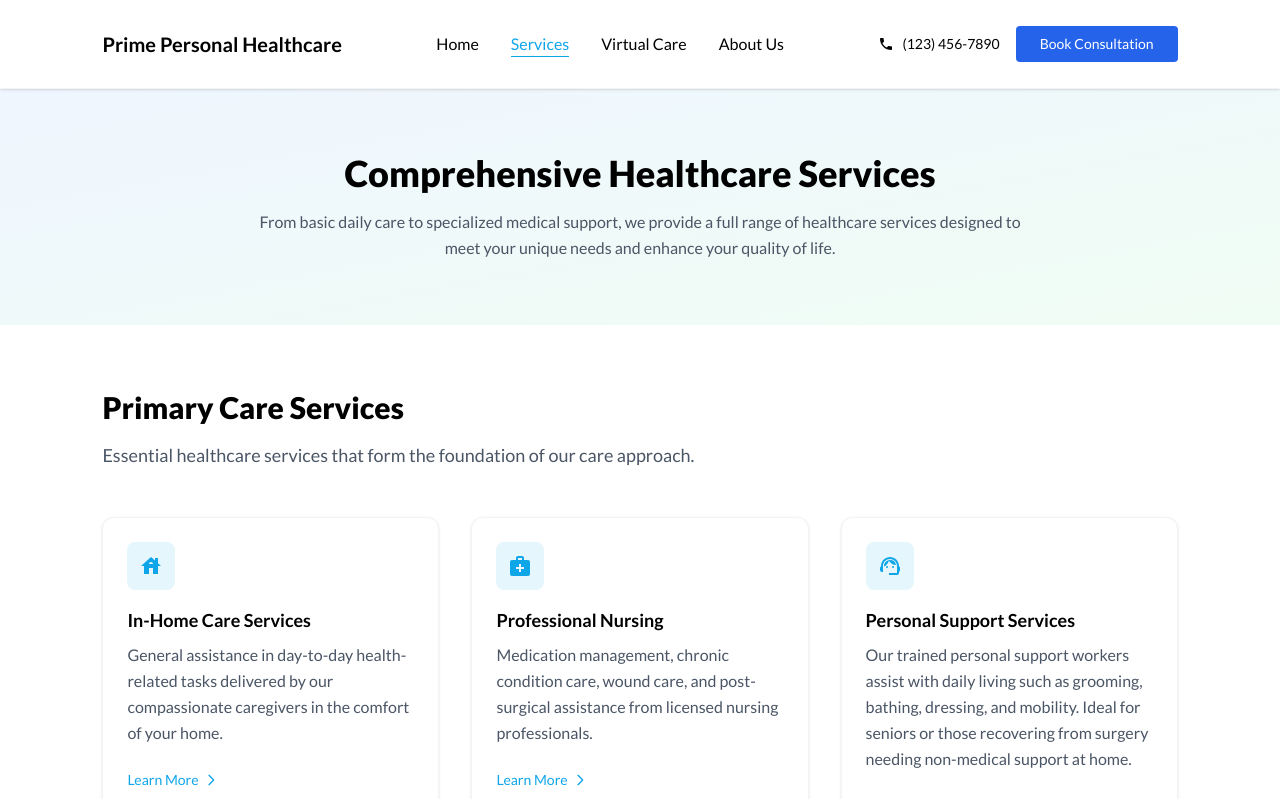
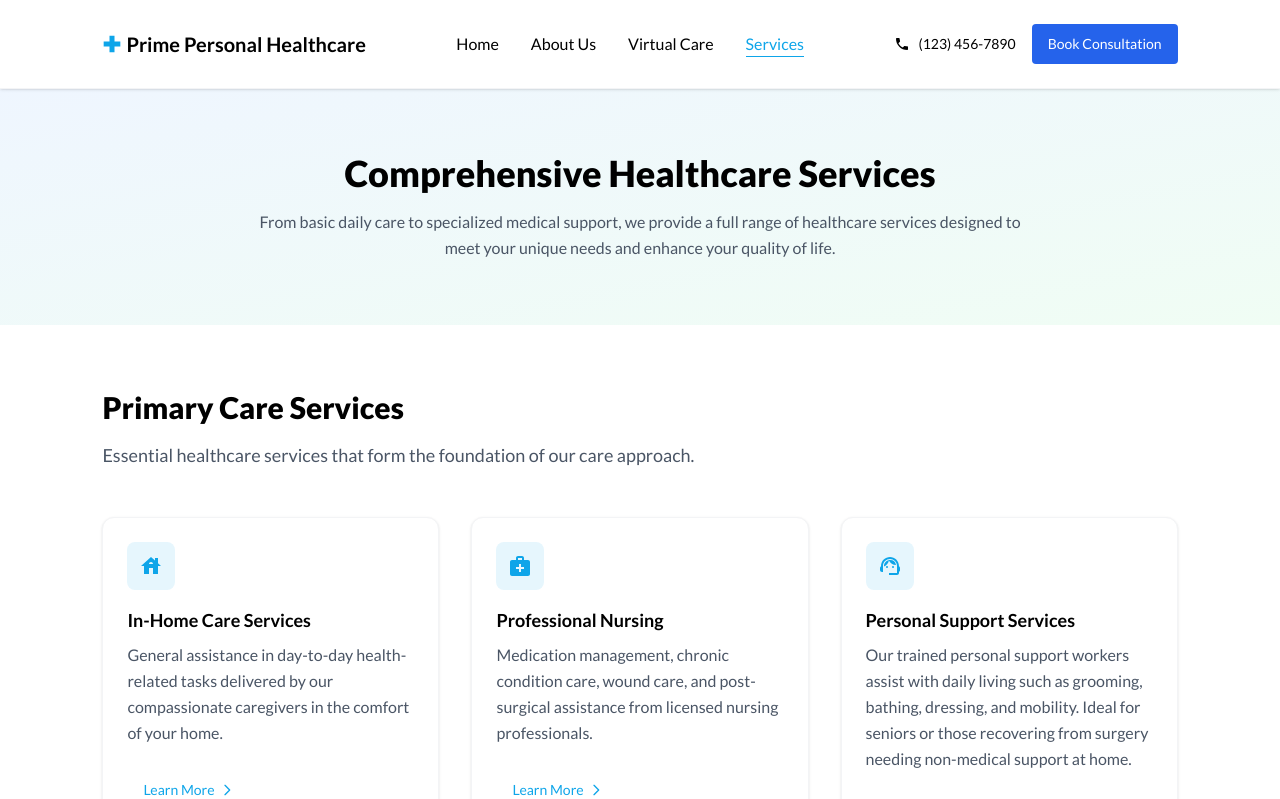
Before and after one commit to Olawoyin1/prime-personal-healthcare, a React (Vite) app: page /services in a window 1280 px wide. Shown: the top 799 px of the page. Built offline with nearby package versions, Linux system fonts and the light colour scheme.

Commit message:
header logo and footer logo - with icon

```diff
--- a/src/App.css
+++ b/src/App.css
@@ -12,6 +12,10 @@
     box-sizing: border-box !important;
     list-style-type: none;
     text-decoration: none;
+}
+
+button{
+  padding: 10px 1rem;
 }
 
 label{
--- a/src/components/Footer.tsx
+++ b/src/components/Footer.tsx
@@ -1,6 +1,7 @@
 
 import { Link } from 'react-router-dom';
 import { MdPhone, MdEmail, MdLocationOn } from 'react-icons/md';
+import { BiPlusMedical } from "react-icons/bi";
 
 const Footer = () => {
   return (
@@ -11,6 +12,7 @@ const Footer = () => {
           <div className="space-y-4 col-span-2">
             <Link to="/" className="flex items-center space-x-2">
               {/* <FiHeart className="h-8 w-8 text-[#0EA5E9]" /> */}
+              <BiPlusMedical color='#0EA5E9' size={20} />
               <span className="font-heading font-bold text-xl">
                 Prime Personal Healthcare
               </span>
--- a/src/components/Navbar.tsx
+++ b/src/components/Navbar.tsx
@@ -1,6 +1,7 @@
 import { useState } from 'react';
 import { Link, useLocation } from 'react-router-dom';
 import { MdMenu, MdClose, MdPhone } from 'react-icons/md';
+import { BiPlusMedical } from "react-icons/bi";
 
 const Navbar = () => {
   const [isMenuOpen, setIsMenuOpen] = useState(false);
@@ -10,9 +11,9 @@ const Navbar = () => {
 
   const navigation = [
     { name: 'Home', href: '/' },
+    { name: 'About Us', href: '/about' },
+    { name: 'Virtual Care', href: '/virtual-care' },
     { name: 'Services', href: '/services' },
-    { name: 'Virtual Care', href: '/virtual-care' },
-    { name: 'About Us', href: '/about' },
   ];
 
   return (
@@ -20,9 +21,10 @@ const Navbar = () => {
       <div className="container mx-auto">
         <div className="flex justify-between items-center h-22">
           {/* Logo */}
-          <Link to="/" className="flex items-center space-x-2">
-            <span className="font-heading font-bold text-sm md:text-xl text-slate">
-              Prime Personal Healthcare
+          <Link to="/" className="flex items-center space-x-1">
+          <BiPlusMedical color='#0EA5E9' size={20} />
+            <span className="font-heading font-bold text-[17px] md:text-xl text-slate">
+               Prime Personal Healthcare
             </span>
           </Link>
 
--- a/src/pages/Home.tsx
+++ b/src/pages/Home.tsx
@@ -277,7 +277,7 @@ const Home = () => {
             Ready to Take Control of Your Health?
           </h2>
           <p className="text-blue-100 leading-relaxed">
-            Join thousands of satisfied patients who trust HealthCare+ for their medical needs.
+            Join thousands of satisfied patients who trust Prime Personal Healthcare for their medical needs.
             Experience the future of healthcare with our comprehensive services and expert care.
           </p>
           <div className="flex flex-col sm:flex-row gap-4 justify-center">
```
